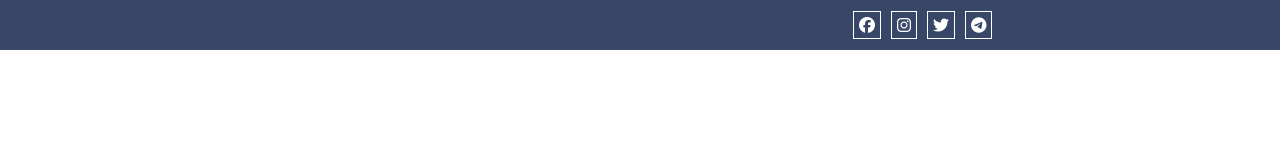
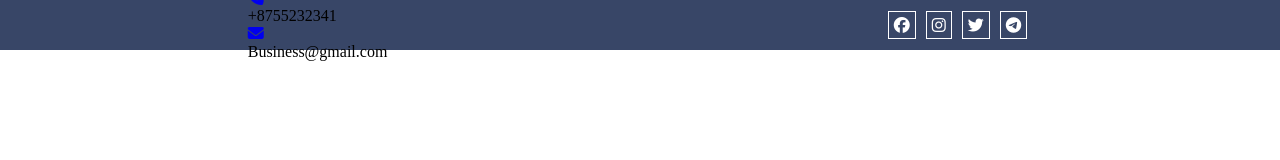
Before and after one commit to Zeynab-jalalian/Business-Website, a plain HTML site: page index.html in a window 1280 px wide. Drawn offline with Linux system fonts and the light colour scheme.

Commit message:
header-top-left

```diff
--- a/index.html
+++ b/index.html
@@ -14,7 +14,14 @@
 <body>
     <div class="header-top">
         <div class="header-top-left">
-
+            <div>
+                <a href="#"><span class="fa fa-phone"></span></a>
+                <p>+8755232341</p>
+            </div>
+          <div>
+            <a href="#"><span class="fa fa-envelope"></span></a>
+            <p>Business@gmail.com</p>
+          </div>
         </div>
         <div class="header-top-right">
             <a href="#"><span class="fa-brands fa-facebook"></span></a>
```
